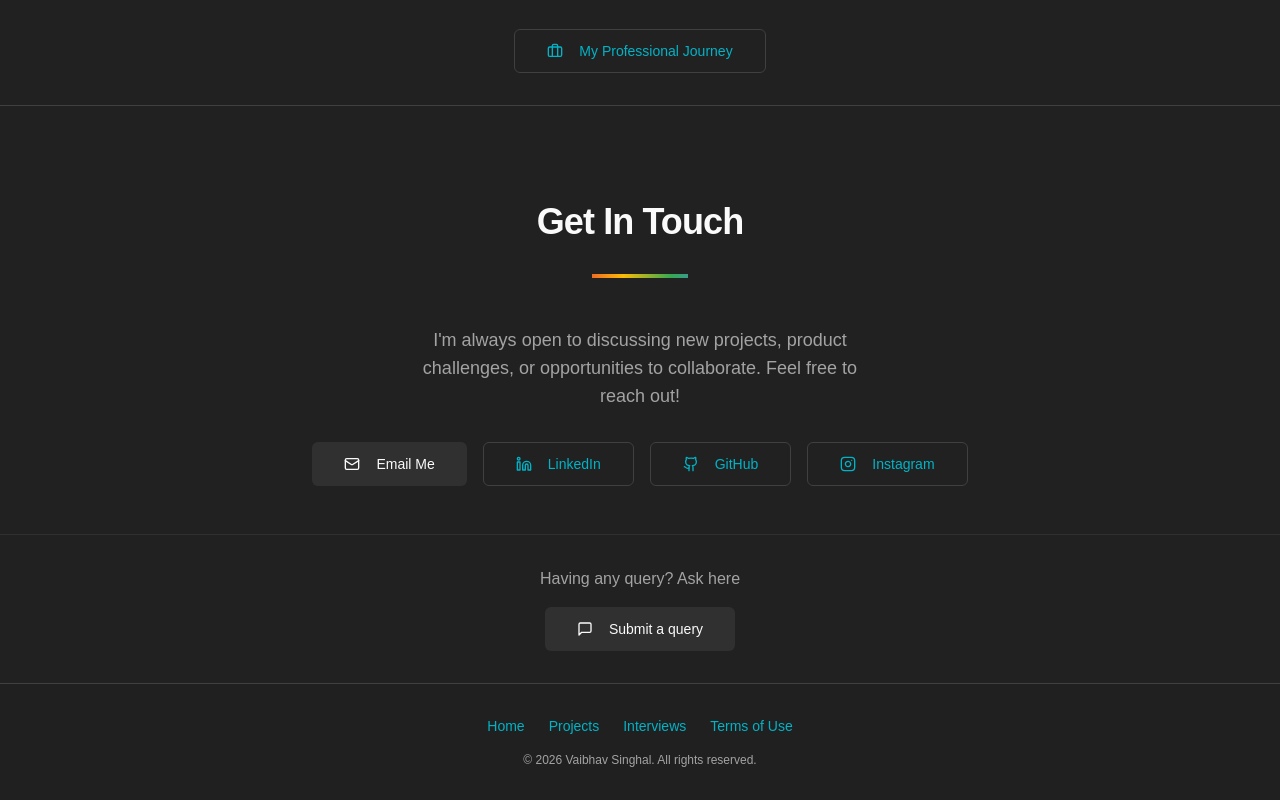
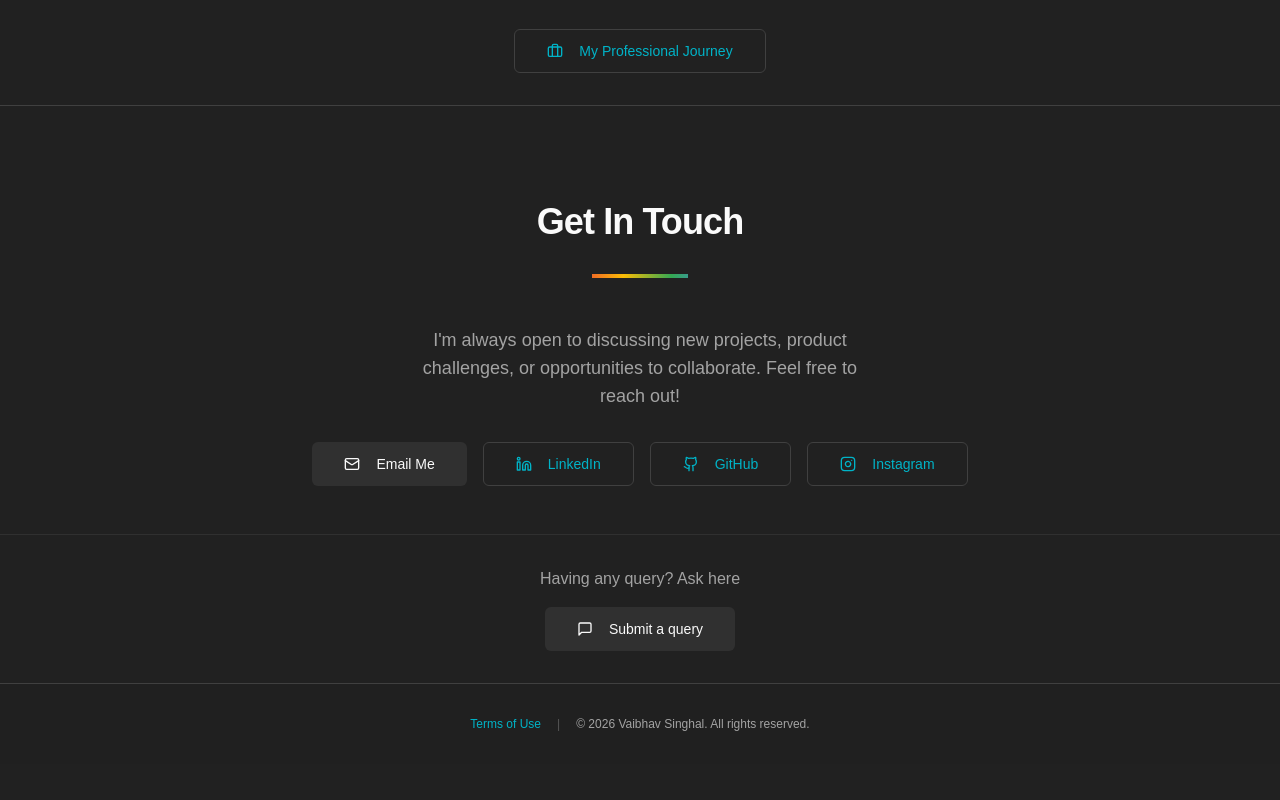
Before and after one commit to WebBhav/portfolio-pm, a Next.js app: page /interview-experience in a window 1280 px wide. Shown: the part 4714-5514 px from the top of the page. After the commit the page ends 5478 px from the top, so only its background shows below. Built offline with nearby package versions, Linux system fonts and the light colour scheme.

Commit message:
remove - Home Projects Interviews
Hyperlinks from the footer where you

```diff
--- a/src/components/layout/footer.tsx
+++ b/src/components/layout/footer.tsx
@@ -6,16 +6,16 @@ const Footer = () => {
 
   return (
     <footer className="border-t bg-secondary/50">
-      <div className="container mx-auto py-8 flex flex-col items-center gap-4">
-        <nav className="flex flex-wrap justify-center gap-6 text-sm font-medium text-muted-foreground">
-          <Link href="/" className="hover:text-foreground transition-colors">Home</Link>
-          <Link href="/projects" className="hover:text-foreground transition-colors">Projects</Link>
-          <Link href="/interview-experience" className="hover:text-foreground transition-colors">Interviews</Link>
-          <Link href="/terms-of-use" className="hover:text-foreground transition-colors">Terms of Use</Link>
-        </nav>
-        <p className="text-xs text-muted-foreground text-center">
-          &copy; {currentYear} Vaibhav Singhal. All rights reserved.
-        </p>
+      <div className="container mx-auto py-8 flex flex-col items-center justify-center gap-2">
+        <div className="flex flex-col sm:flex-row items-center gap-2 sm:gap-4 text-xs text-muted-foreground">
+          <Link href="/terms-of-use" className="hover:text-foreground transition-colors">
+            Terms of Use
+          </Link>
+          <span className="hidden sm:inline opacity-40">|</span>
+          <p className="text-center">
+            &copy; {currentYear} Vaibhav Singhal. All rights reserved.
+          </p>
+        </div>
       </div>
     </footer>
   );
```
